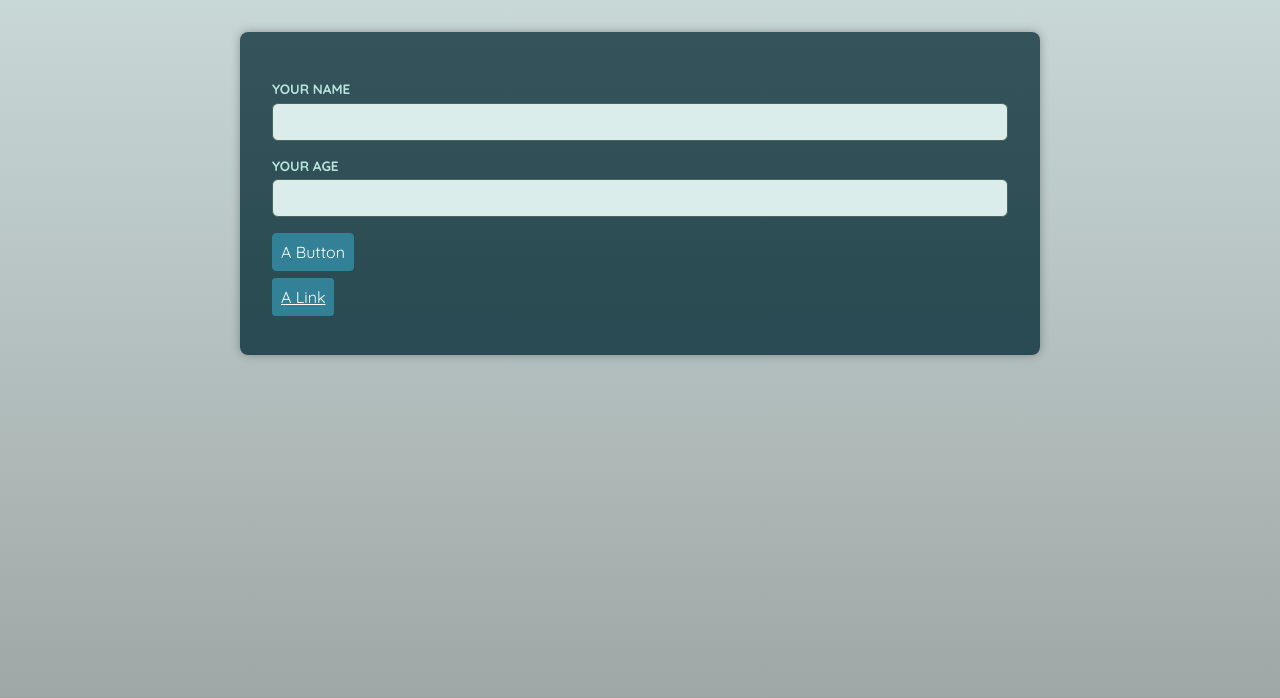
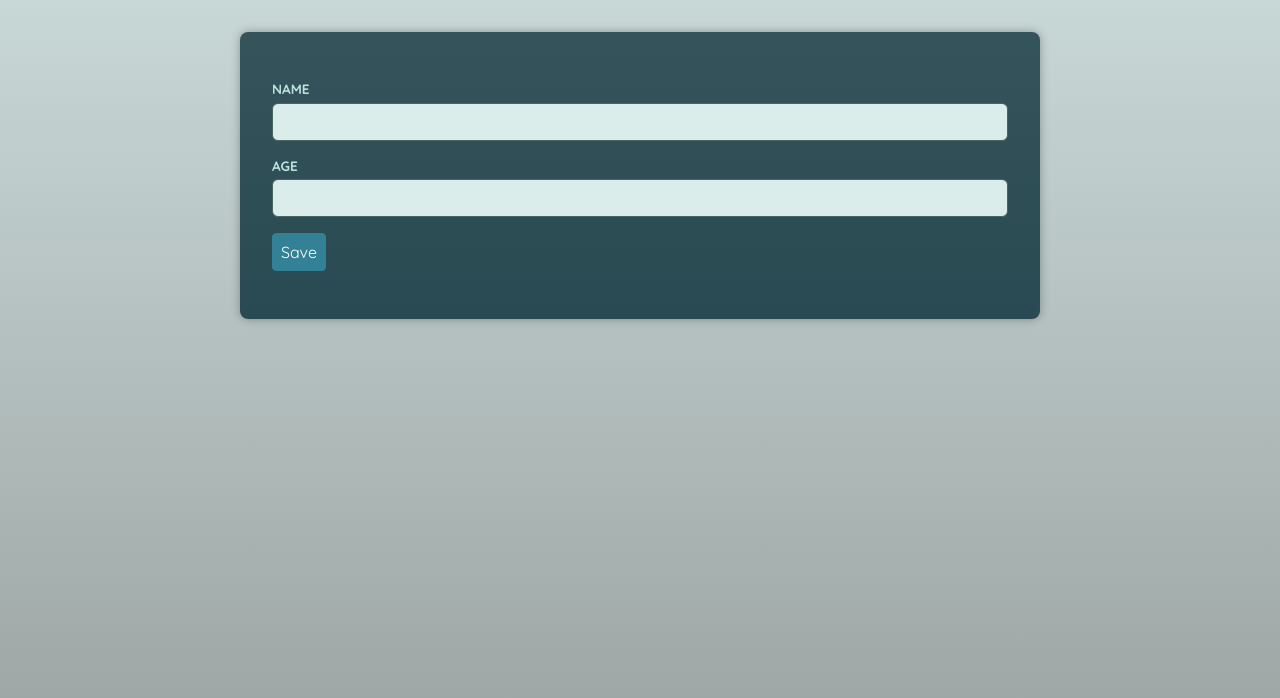
Before and after one commit to BillStephens2022/TimerApp-React-TypeScript, a React (Vite) app: page / in a window 1280 px wide. Shown: the top 698 px of the page. Built offline with nearby package versions, Linux system fonts and the light colour scheme; a web font is replaced by a local one.

Commit message:
added a Form component, moved components into a UI subfolder

```diff
--- a/src/App.tsx
+++ b/src/App.tsx
@@ -1,18 +1,28 @@
-import Button from "./components/Button";
-import Input from "./components/Input";
+import { useRef } from "react";
+import Button from "./components/UI/Button";
+import Container from "./components/UI/Container";
+import Input from "./components/UI/Input";
+import Form, {type FormHandle} from "./components/UI/Form";
 
 function App() {
+
+  const customForm = useRef<FormHandle>(null);
+
+  function handleSave(data: unknown) {
+    const extractedData = data as { name: string; age: string; };
+    console.log(extractedData);
+    customForm.current?.clear();
+  }
+
   return (
     <main>
-      <Input id="name" label="Your name" type="text" />
-      <Input id="age" label="Your age" type="number" />
-      <p>
-        <Button el="button">A Button</Button>
-
-      </p>
-      <p>
-        <Button el="anchor" href="https://www.google.com">A Link</Button>
-      </p>
+      <Form onSave={handleSave} ref={customForm}>
+        <Input type="text" label="Name" id="name" />
+        <Input type="number" label="Age" id="age" />
+        <p>
+          <Button>Save</Button>
+        </p>
+      </Form>
     </main>
   );
 }
--- a/src/components/Button.tsx
+++ /dev/null
@@ -1,19 +0,0 @@
-import { type ComponentPropsWithoutRef } from "react";
-
-type ButtonProps = {
-    el: "button";
-} & ComponentPropsWithoutRef<"button">;
-
-type AnchorProps = {
-    el: "anchor";
-} & ComponentPropsWithoutRef<"a">;
-
-export default function Button(props: ButtonProps | AnchorProps) {
-
-    if (props.el === "anchor") {
-        return <a className="button" {...props}></a>;
-    }
-
-
-  return <button className="button" {...props}></button>;
-}
--- a/src/components/Input.tsx
+++ /dev/null
@@ -1,15 +0,0 @@
-import { type ComponentPropsWithoutRef } from "react";
-
-type InputProps = {
-    label: string;
-    id: string;
-} & ComponentPropsWithoutRef<"input">;
-
-export default function Input({label, id, ...props}: InputProps) {
-    return (
-        <p>
-            <label htmlFor={id}>{label}</label>
-            <input type="text" {...props} />
-        </p>
-    )
-}
--- /dev/null
+++ b/src/components/UI/Button.tsx
@@ -0,0 +1,24 @@
+import { type ComponentPropsWithoutRef } from "react";
+
+type ButtonProps = ComponentPropsWithoutRef<"button"> &{
+    href?: never;
+};
+
+type AnchorProps = ComponentPropsWithoutRef<"a"> & {
+    href?: string;
+};
+
+// helper function to determine if props are of type AnchorProps
+function isAnchorProp(props: ButtonProps | AnchorProps): props is AnchorProps {
+    return 'href' in props;
+}
+
+export default function Button(props: ButtonProps | AnchorProps) {
+
+    if (isAnchorProp(props)) {
+        return <a className="button" {...props}></a>;
+    }
+
+
+  return <button className="button" {...props}></button>;
+}
--- /dev/null
+++ b/src/components/UI/Container.tsx
@@ -0,0 +1,16 @@
+import { ComponentPropsWithoutRef, type ElementType, type ReactNode } from "react";
+
+type ContainerProps<T extends ElementType> = {
+    as?: T;
+    children: ReactNode;
+} & ComponentPropsWithoutRef<T>;
+
+export default function Container<C extends ElementType>({
+    as,
+    children,
+    ...props
+}: ContainerProps<C>) {
+    const Component = as || "div";  // need to capitalize variable name so that React will recognize it as a component
+  return <Component {...props}>{children}</Component>
+
+}
--- /dev/null
+++ b/src/components/UI/Form.tsx
@@ -0,0 +1,47 @@
+import {
+  type FormEvent,
+  type ComponentPropsWithoutRef,
+  useRef,
+  useImperativeHandle,
+  forwardRef,
+} from "react";
+
+type FormProps = ComponentPropsWithoutRef<"form"> & {
+  onSave: (value: unknown) => void;
+};
+
+export type FormHandle = {
+  clear: () => void;
+};
+
+const Form = forwardRef<FormHandle, FormProps>(function Form(
+  { onSave, children, ...otherProps },
+  ref
+) {
+  const form = useRef<HTMLFormElement>(null);
+
+  useImperativeHandle(ref, () => {
+    return {
+      clear() {
+        console.log("CLEARING");
+        form.current?.reset();
+      },
+    };
+  });
+
+  function handleSubmit(event: FormEvent<HTMLFormElement>) {
+    event.preventDefault();
+
+    const formData = new FormData(event.currentTarget);
+    const data = Object.fromEntries(formData);
+    onSave(data);
+  }
+
+  return (
+    <form onSubmit={handleSubmit} {...otherProps} ref={form}>
+      {children}
+    </form>
+  );
+});
+
+export default Form;
--- /dev/null
+++ b/src/components/UI/Input.tsx
@@ -0,0 +1,20 @@
+import { forwardRef, type ComponentPropsWithoutRef } from "react";
+
+type InputProps = {
+    label: string;
+    id: string;
+} & ComponentPropsWithoutRef<"input">;
+
+const Input =  forwardRef<HTMLInputElement, InputProps>(function Input(
+    { label, id, ...props },
+    ref
+    ) {
+    return (
+        <p>
+            <label htmlFor={id}>{label}</label>
+            <input id={id} name={id} {...props} ref={ref} />
+        </p>
+    )
+});
+
+export default Input;
```
